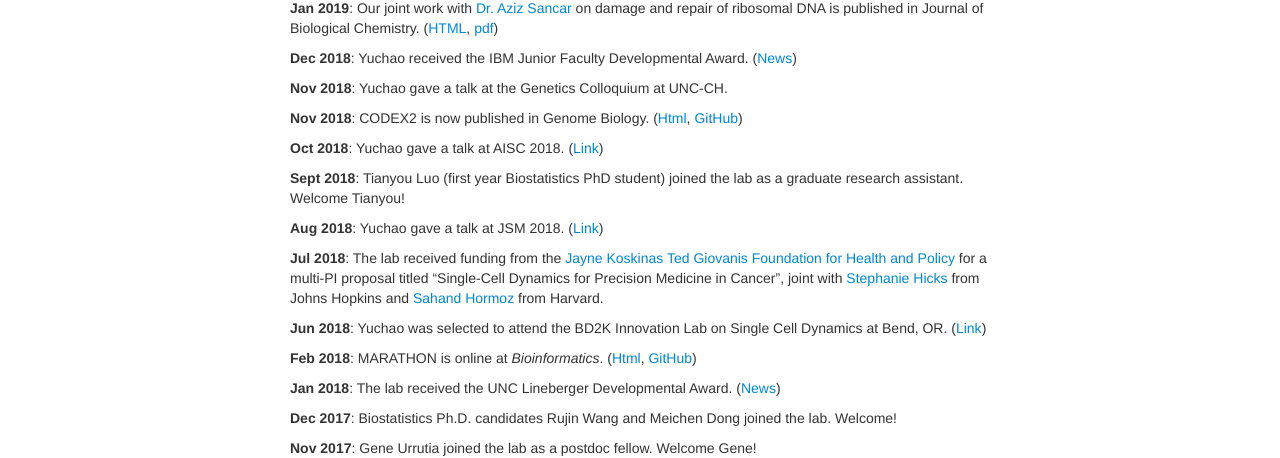
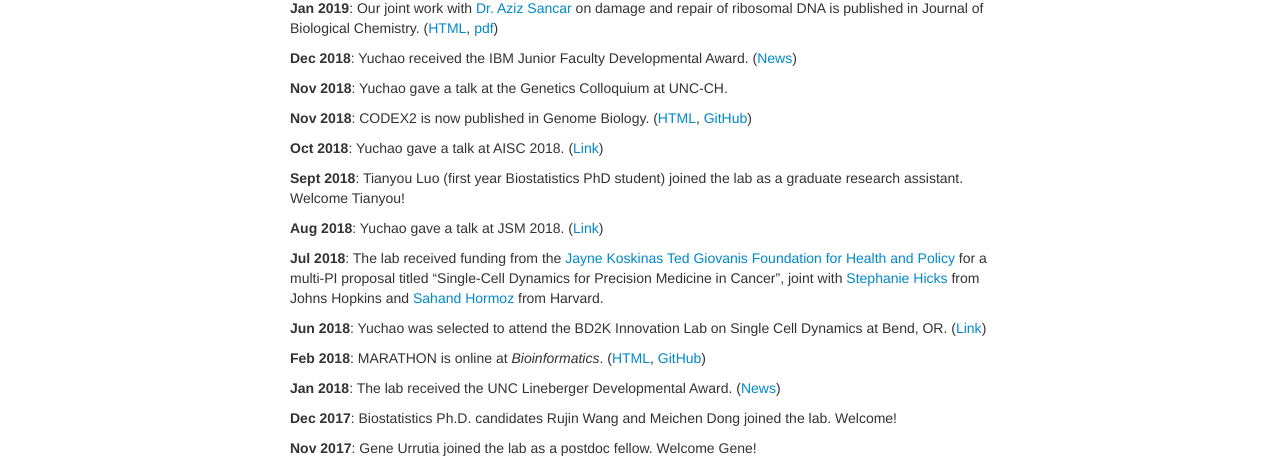
Before and after one commit to yuchaojiang/yuchaojiang.github.io, a Jekyll site: the page built from index.md, in a window 1280 px wide. Shown: the part 514-972 px from the top of the page. Built offline with Jekyll 4.4.1, drawn with Linux system fonts in a browser that asks for light colours.

```diff
--- a/index.md
+++ b/index.md
@@ -35,7 +35,7 @@ description: I am an Assistant Professor in the Department of Biostatistics and
 
 **Nov 2018**: Yuchao gave a talk at the Genetics Colloquium at UNC-CH.
 
-**Nov 2018**: CODEX2 is now published in Genome Biology. ([Html](https://genomebiology.biomedcentral.com/articles/10.1186/s13059-018-1578-y), [GitHub](https://github.com/yuchaojiang/CODEX2))
+**Nov 2018**: CODEX2 is now published in Genome Biology. ([HTML](https://genomebiology.biomedcentral.com/articles/10.1186/s13059-018-1578-y), [GitHub](https://github.com/yuchaojiang/CODEX2))
 
 **Oct 2018**: Yuchao gave a talk at AISC 2018. ([Link](https://www.uncg.edu/mat/aisc/2018/index.html))
 
@@ -47,7 +47,7 @@ description: I am an Assistant Professor in the Department of Biostatistics and
 
 **Jun 2018**: Yuchao was selected to attend the BD2K Innovation Lab on Single Cell Dynamics at Bend, OR. ([Link](https://bigdatau.ini.usc.edu/innovationlab2018))
 
-**Feb 2018**: MARATHON is online at *Bioinformatics*. ([Html](https://academic.oup.com/bioinformatics/article/34/12/2126/4838234), [GitHub](https://github.com/yuchaojiang/MARATHON/))
+**Feb 2018**: MARATHON is online at *Bioinformatics*. ([HTML](https://academic.oup.com/bioinformatics/article/34/12/2126/4838234), [GitHub](https://github.com/yuchaojiang/MARATHON/))
 
 **Jan 2018**: The lab received the UNC Lineberger Developmental Award. ([News](https://unclineberger.org/news/lineberger-awards?utm_source=lineup&utm_medium=email&utm_campaign=5))
 
```
